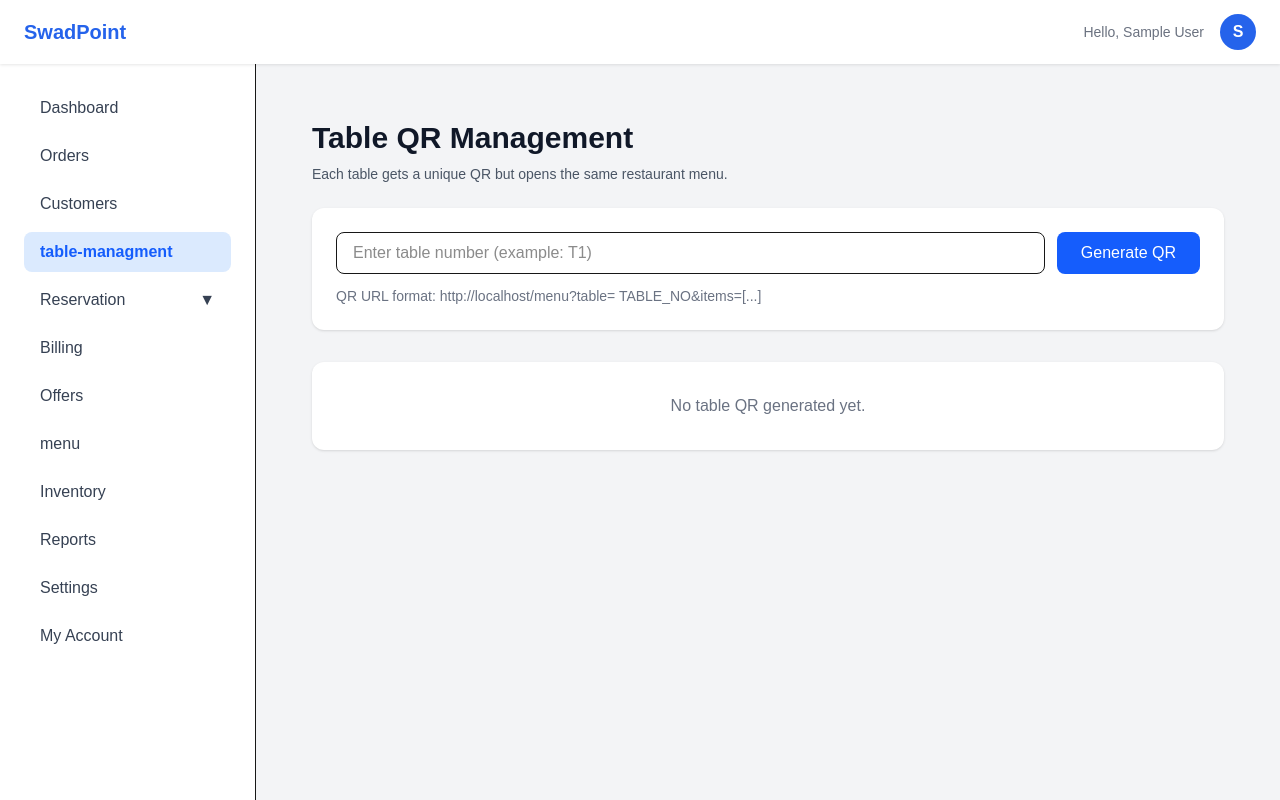
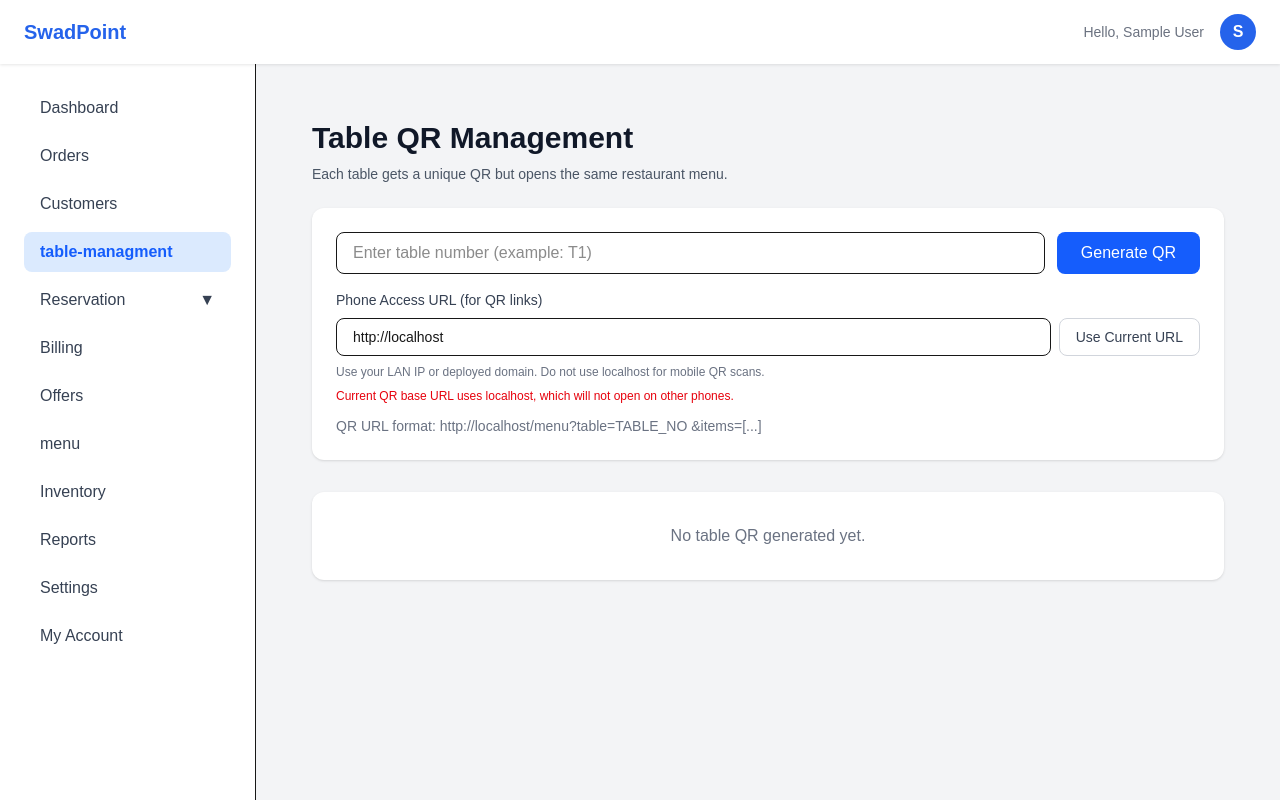
Before and after one commit to manasvidobariya82/swadpoint, a Next.js app: page /dashboard/table-managment in a window 1280 px wide. Built offline with nearby package versions, Linux system fonts and the light colour scheme; sample sign-in values are in the browser's storage.

Commit message:
deployment fix

```diff
--- a/app/(dashboard)/dashboard/table-managment/page.jsx
+++ b/app/(dashboard)/dashboard/table-managment/page.jsx
@@ -6,21 +6,80 @@ import { toast, Toaster } from "react-hot-toast";
 import { Copy, ExternalLink, Trash2 } from "lucide-react";
 import { getMenu, getTables, saveTables } from "@/helper/storage";
 
+const MENU_BASE_URL_KEY = "restaurantMenuBaseUrl";
+
+const normalizeBaseUrl = (value) => {
+  const trimmed = String(value || "").trim();
+  if (!trimmed) return "";
+
+  const isLocalCandidate =
+    /^(localhost|127\.|10\.|192\.168\.|172\.(1[6-9]|2\d|3[01])\.)/i.test(
+      trimmed
+    ) || /^\d{1,3}(\.\d{1,3}){3}(:\d+)?$/i.test(trimmed);
+
+  const candidate = /^https?:\/\//i.test(trimmed)
+    ? trimmed
+    : `${isLocalCandidate ? "http" : "https"}://${trimmed}`;
+
+  try {
+    const parsed = new URL(candidate);
+    parsed.hash = "";
+    parsed.search = "";
+    return parsed.toString().replace(/\/$/, "");
+  } catch {
+    return "";
+  }
+};
+
+const isLocalHostUrl = (value) => {
+  try {
+    const { hostname } = new URL(value);
+    return (
+      hostname === "localhost" || hostname === "127.0.0.1" || hostname === "::1"
+    );
+  } catch {
+    return false;
+  }
+};
+
 export default function TablesPage() {
-  const [tables, setTables] = useState([]);
-  const [menuItems, setMenuItems] = useState([]);
+  const [tables, setTables] = useState(() => getTables());
+  const [menuItems] = useState(() => getMenu());
   const [tableNo, setTableNo] = useState("");
-  const [baseUrl, setBaseUrl] = useState("");
+  const [baseUrl, setBaseUrl] = useState(() => {
+    if (typeof window === "undefined") return "";
+
+    const storedBaseUrl = normalizeBaseUrl(
+      localStorage.getItem(MENU_BASE_URL_KEY) || ""
+    );
+    const currentOrigin = normalizeBaseUrl(window.location.origin);
+    return storedBaseUrl || currentOrigin;
+  });
 
   useEffect(() => {
-    setBaseUrl(window.location.origin);
-    setTables(getTables());
-    setMenuItems(getMenu());
-  }, []);
+    const normalized = normalizeBaseUrl(baseUrl);
+
+    if (!baseUrl.trim()) {
+      localStorage.removeItem(MENU_BASE_URL_KEY);
+      return;
+    }
+
+    if (normalized) {
+      localStorage.setItem(MENU_BASE_URL_KEY, normalized);
+    }
+  }, [baseUrl]);
+
+  const getActiveBaseUrl = () => {
+    const browserOrigin =
+      typeof window !== "undefined" ? window.location.origin : "";
+
+    return (
+      normalizeBaseUrl(baseUrl) || normalizeBaseUrl(browserOrigin) || ""
+    );
+  };
 
   const buildMenuUrl = (tableNumber) => {
-    const origin =
-      baseUrl || (typeof window !== "undefined" ? window.location.origin : "");
+    const origin = getActiveBaseUrl();
     const params = new URLSearchParams();
     params.set("table", tableNumber);
 
@@ -113,9 +172,41 @@ export default function TablesPage() {
             </button>
           </div>
 
+          <div className="mt-4 space-y-2">
+            <label className="block text-sm font-medium text-gray-700">
+              Phone Access URL (for QR links)
+            </label>
+            <div className="flex flex-col gap-2 md:flex-row">
+              <input
+                type="text"
+                value={baseUrl}
+                onChange={(e) => setBaseUrl(e.target.value)}
+                placeholder="https://your-domain.com or http://192.168.1.10:3000"
+                className="flex-1 rounded-lg border px-4 py-2 text-sm"
+              />
+              <button
+                onClick={() => setBaseUrl(window.location.origin)}
+                className="rounded-lg border border-gray-300 px-4 py-2 text-sm font-medium text-gray-700 hover:bg-gray-100"
+              >
+                Use Current URL
+              </button>
+            </div>
+            <p className="text-xs text-gray-500">
+              Use your LAN IP or deployed domain. Do not use localhost for
+              mobile QR scans.
+            </p>
+            {isLocalHostUrl(getActiveBaseUrl()) && (
+              <p className="text-xs font-medium text-red-600">
+                Current QR base URL uses localhost, which will not open on other
+                phones.
+              </p>
+            )}
+          </div>
+
           <p className="mt-3 text-sm text-gray-500">
-            QR URL format: {baseUrl || "https://your-domain.com"}/menu?table=
-            TABLE_NO&items=[...]
+            QR URL format:{" "}
+            {getActiveBaseUrl() || "https://your-domain.com"}/menu?table=TABLE_NO
+            &items=[...]
           </p>
         </div>
 
--- a/package.json
+++ b/package.json
@@ -3,9 +3,10 @@
   "version": "0.1.0",
   "private": true,
   "scripts": {
-    "dev": "next dev --webpack",
+    "dev": "next dev --webpack -H 0.0.0.0",
+    "dev:local": "next dev --webpack -H 127.0.0.1",
     "build": "next build",
-    "start": "next start",
+    "start": "next start -H 0.0.0.0",
     "lint": "eslint"
   },
   "dependencies": {
```
